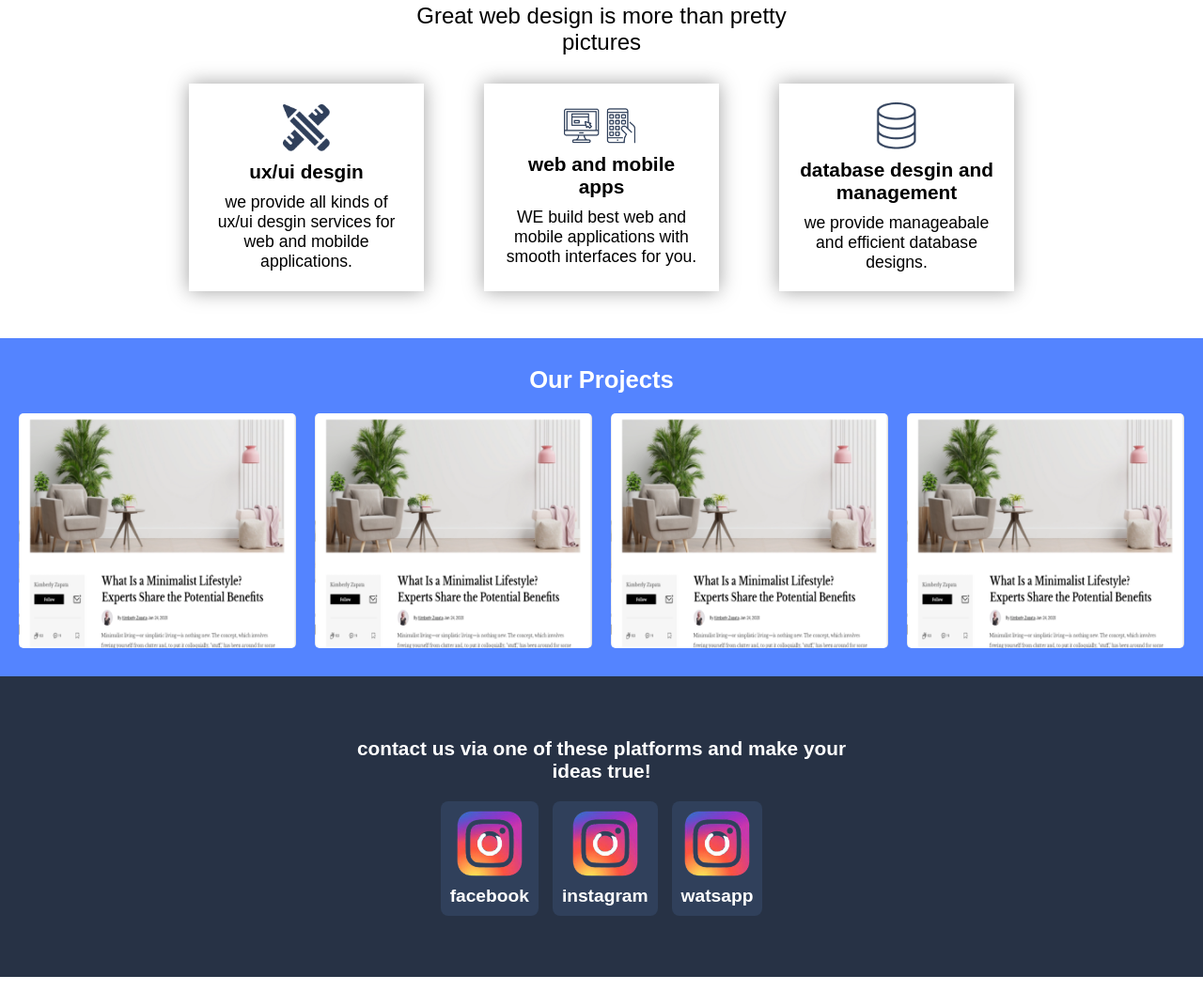
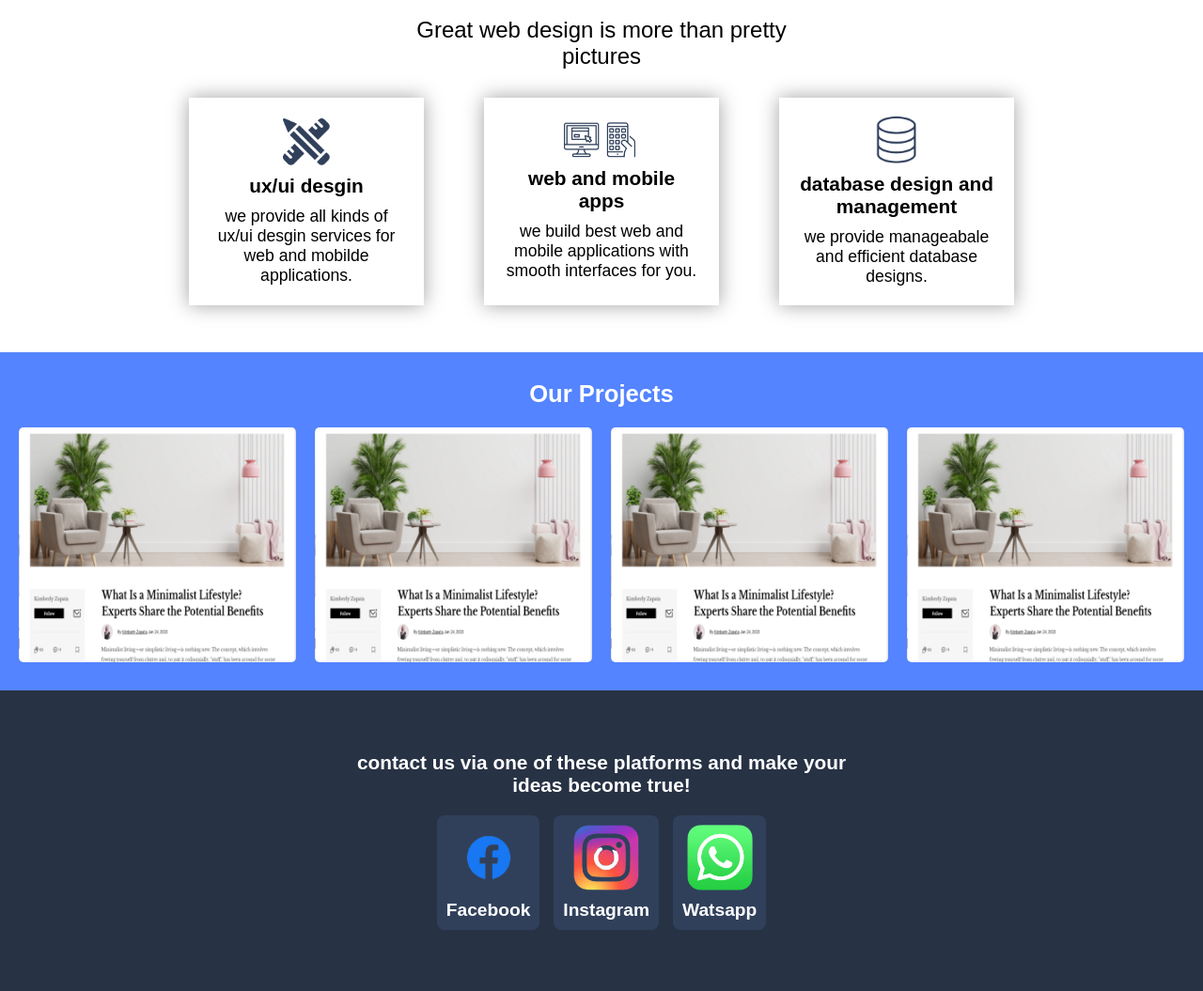
Before and after one commit to omer-os/web-bros-website, a plain HTML site: page index.html in a window 1280 px wide. Shown: the part 840-1895 px from the top of the page at 94% size. Drawn offline with nearby package versions, Linux system fonts and the light colour scheme.

Commit message:
some pulishing

```diff
--- a/app.js
+++ b/app.js
@@ -41,7 +41,7 @@ $('.services').click(()=>{
 
 
 
-$('.contact').click(()=>{
+$('.contact,.sec1-btn').click(()=>{
     $(".sec4")[0].scrollIntoView({
         behavior: "smooth", // or "auto" or "instant"
         block: "end" // or "end"
--- a/index.html
+++ b/index.html
@@ -33,8 +33,8 @@
     <div class="sec1">
         <div class="sec1-grid">
             <div class="sec1-title">we build modren and responsive websites for you</div>
-            <div class="sec1-body">we provide best web services for our custmers that fits thier needs for best prices and modren web desgins</div>
-            <button class="sec1-btn">our services</button>
+            <div class="sec1-body">we provide best web services for our customers that fits thier needs for best prices and modern web designs</div>
+            <button class="sec1-btn">hire us now</button>
         </div>
     </div>
 
@@ -59,7 +59,7 @@
             <div class="project-box">
                 <img class="middleServiceImg" src="./imgs/webmobile.png" alt="" class="project-img">
                 <div class="project-title">web and mobile apps</div>
-                <div class="project-content">WE build best web and mobile applications with smooth interfaces for you.</div>
+                <div class="project-content">we build best web and mobile applications with smooth interfaces for you.</div>
             </div>
 
 
@@ -67,7 +67,7 @@
 
             <div class="project-box">
                 <img src="./imgs/database.png" alt="" class="project-img">
-                <div class="project-title">database desgin and management</div>
+                <div class="project-title">database design and management</div>
                 <div class="project-content">we provide manageabale and efficient database designs.</div>
             </div>
 
@@ -108,18 +108,18 @@
 
 
     <div class="sec4">
-        <div class="sec4-title">contact us via one of these platforms and make your ideas true!</div>
+        <div class="sec4-title">contact us via one of these platforms and make your ideas become true!</div>
         <div class="contact-us-container">
             <div class="con">
-                <div class="con-img"></div>
+                <div class="con-img facebook-img"></div>
                 <div class="con-name">facebook</div>
             </div>
             <div class="con">
-                <div class="con-img"></div>
+                <div class="con-img instagram-img"></div>
                 <div class="con-name">instagram</div>
             </div>
             <div class="con">
-                <div class="con-img"></div>
+                <div class="con-img watsapp-img"></div>
                 <div class="con-name">watsapp</div>
             </div>
         </div>
--- a/style.css
+++ b/style.css
@@ -178,7 +178,7 @@ header{
     font-size: 1.5em;
     max-width: 450px;
     text-align: center;
-    margin-top:10px;
+    margin-top:25px;
 }
 .sec2-projects{
     display: grid;
@@ -347,6 +347,7 @@ header{
     flex-direction: column;
     align-items: center;
     transition: all 0.4s ease;
+    cursor: pointer;
 }
 
 @media (max-width: 600px) {
@@ -363,6 +364,8 @@ header{
     width: 70px;
     height: 70px;
     background-size: contain;
+    background-repeat: no-repeat;
+    background-position: center;
 }
 
 .con-name{
@@ -370,9 +373,20 @@ header{
     font-weight: 600;
     color: white;
     margin-top: 10px;
+    text-transform: capitalize;
 }
 
 
 .con:hover{
     transform: scale(.95);
 }
+
+.facebook-img{
+    background-image: url(./imgs/facebook.png)
+}
+.instagram-img{
+    background-image: url(./imgs/insta.png)
+}
+.watsapp-img{
+    background-image: url(./imgs/watsapp.png)
+}
```
